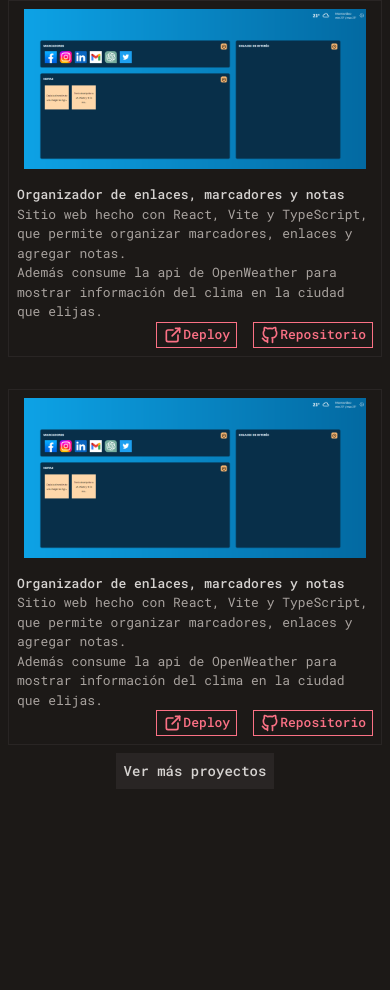
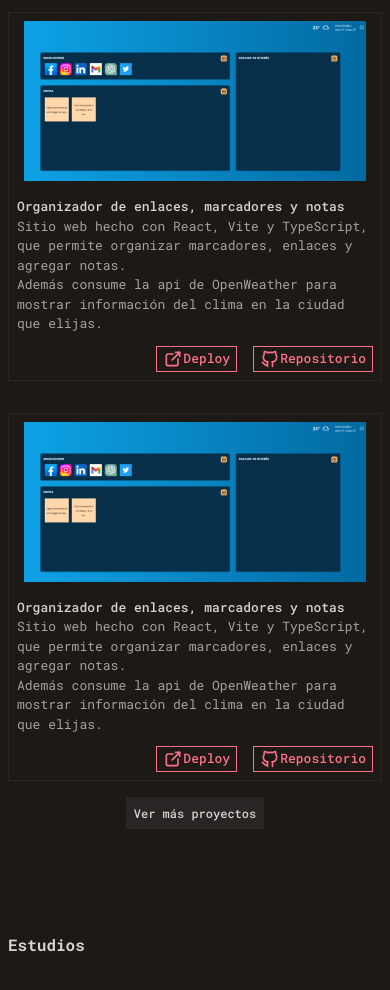
Before and after one commit to Ebanx3/portfolio, a website with bundled scripts: page index.html in a window 390 px wide. Shown: the part 1006-1996 px from the top of the page. Built offline with nearby package versions, Linux system fonts and the light colour scheme.

Commit message:
responsive corrections

```diff
--- a/index.html
+++ b/index.html
@@ -68,17 +68,19 @@
       <section id="projects" class="py-12">
         <h2 class="text-l sm:text-2xl text-stone-300 font-bold my-2">Proyectos</h2>
         <div id="projects-container" class="flex flex-col gap-8"></div>
-        <div class="flex justify-center mt-2">
+        <div class="flex justify-center mt-4">
           <a
             href="./pages/projects.html"
-            class="bg-stone-800 text-stone-300 font-medium p-2 text-sm inline-block hover:bg-stone-700"
+            class="bg-stone-800 text-stone-300 font-medium p-2 text-xs sm:text-sm inline-block hover:bg-stone-700"
             >Ver más proyectos</a
           >
         </div>
       </section>
 
-      <!-- Sección  -->
-      <section class="h-96"></section>
+      <!-- Sección ESTUDIOS -->
+      <section class="py-12">
+        <h2 class="text-l sm:text-2xl text-stone-300 font-bold my-2">Estudios</h2>
+      </section>
     </main>
     <script src="index.js" type="module"></script>
   </body>
--- a/input.css
+++ b/input.css
@@ -75,6 +75,7 @@ strong {
         }
         p{
             font-size: smaller;
+            margin-bottom: 12px;
         }
     }
 }
```
Also changed, not shown: output.css.
